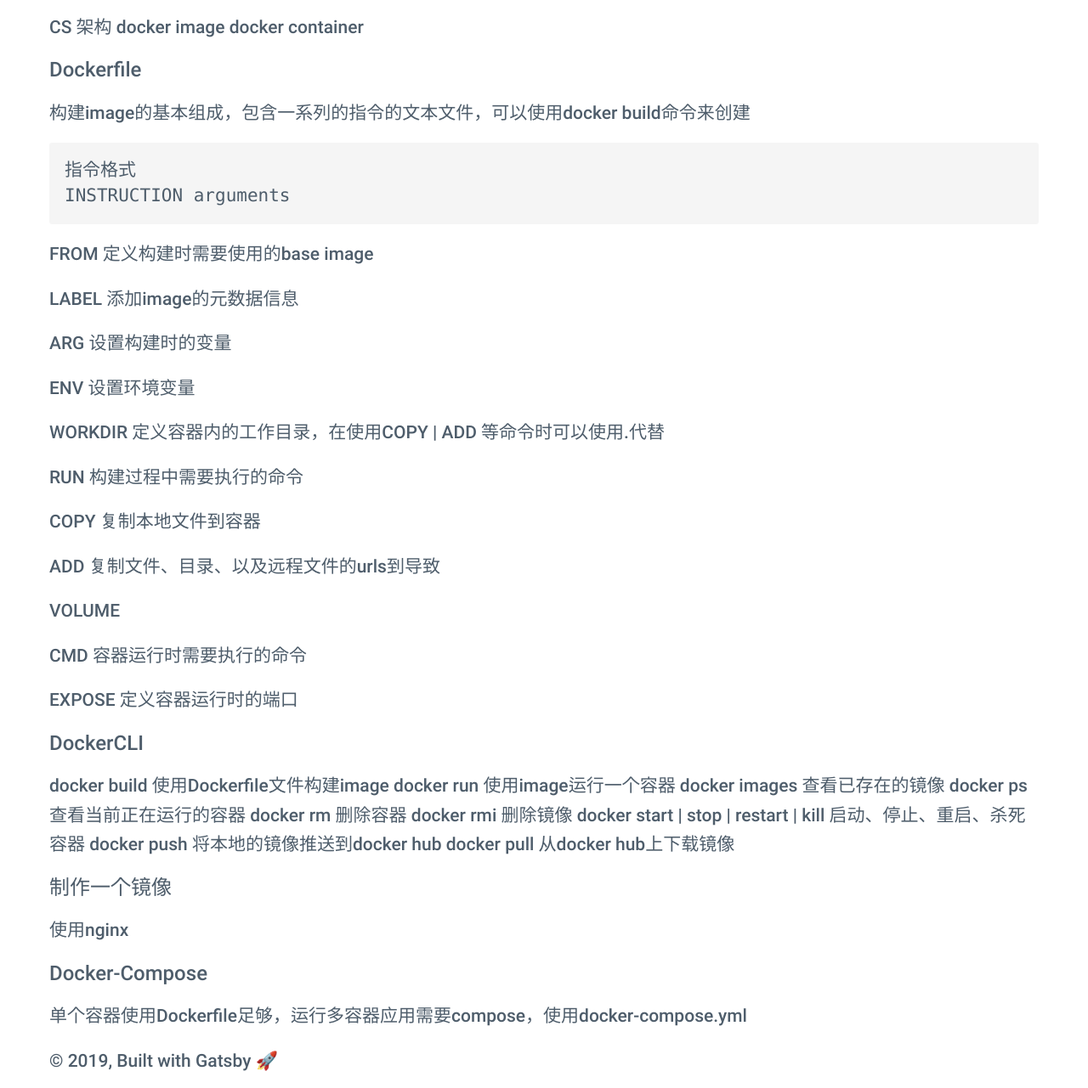
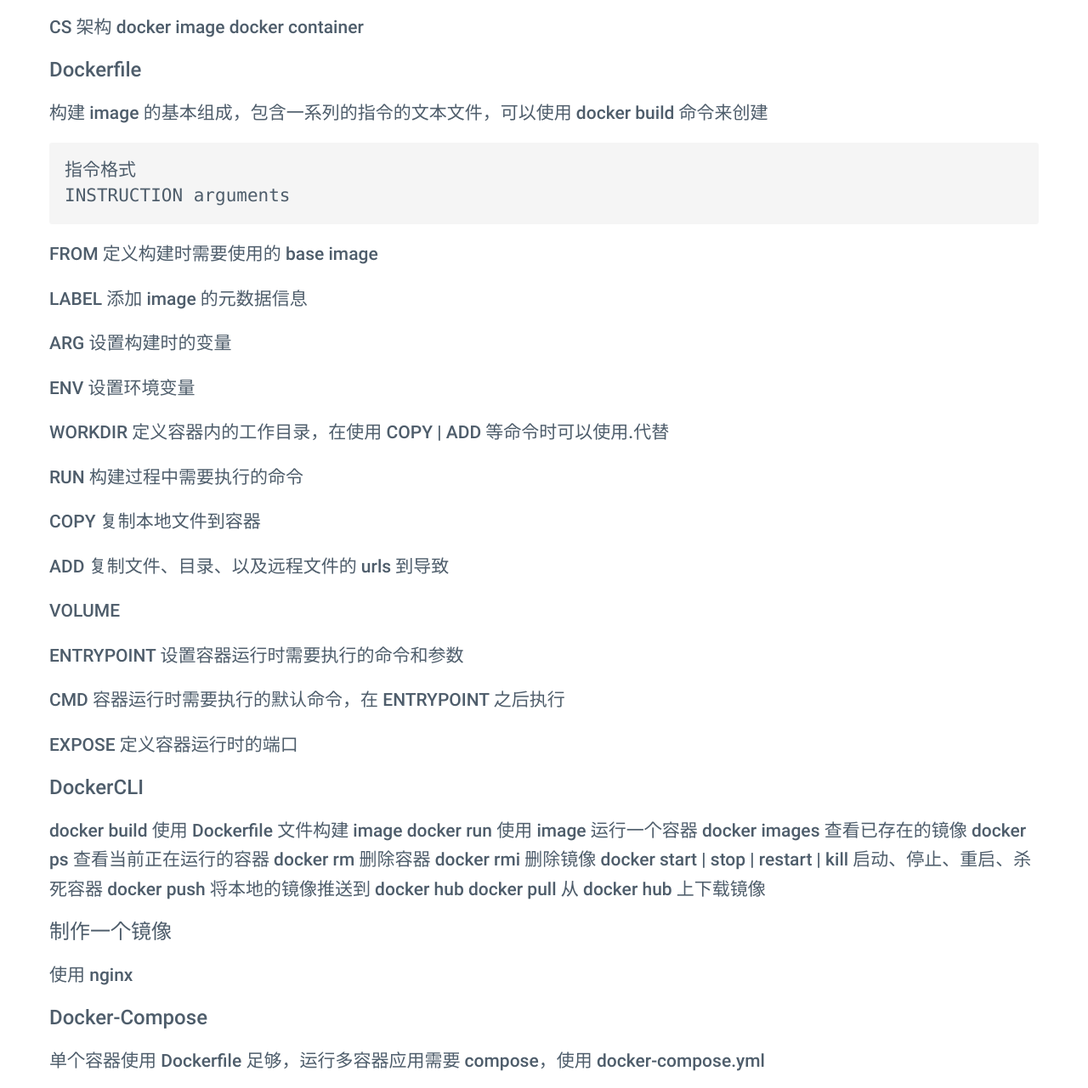
Before and after one commit to violet0sea/the-greate-gatsby, a Gatsby site: page /blog/2019/docker in a window 1280 px wide. Shown: the part 569-1850 px from the top of the page at 85% size. Built offline with nearby package versions, Linux system fonts and the light colour scheme; Gatsby itself is replaced by a stand-in of ours; some packages are replaced by stand-ins of ours; code samples lack their colours.

````diff
--- a/package.json
+++ b/package.json
@@ -50,7 +50,7 @@
     "serve": "gatsby serve",
     "prettier": "prettier --write src/**/*.js",
     "lint": "eslint --debug src/",
-    "lint:write": "eslint --debug src/ --fix",
+    "lint:write": "eslint src/ --fix",
     "test": "echo \"Write tests! -> https://gatsby.dev/unit-testing\""
   },
   "husky": {
--- a/src/pages/blog/2019/docker.md
+++ b/src/pages/blog/2019/docker.md
@@ -8,7 +8,7 @@
 
 Docker 采用虚拟化技术（操作系统虚拟化），可以让开发人员在 Container 里开发，部署，运行应用。将开发代码与环境隔离，在隔离容器中运行，避免了由于环境问题导致的各类问题
 
-思路 构建一个image ---> 在container里运行 ---> 对image和container进行管理
+思路 构建一个 image ---> 在 container 里运行 ---> 对 image 和 container 进行管理
 
 ### 特点
 
@@ -18,9 +18,9 @@
 性能高开销小
 
 ### 应用场景
+
 自动化部署
 微服务
-
 
 ### docker Engine
 
@@ -29,38 +29,43 @@
 docker container
 
 #### Dockerfile
-构建image的基本组成，包含一系列的指令的文本文件，可以使用docker build命令来创建
+
+构建 image 的基本组成，包含一系列的指令的文本文件，可以使用 docker build 命令来创建
+
 ```
 指令格式
 INSTRUCTION arguments
 ```
 
-* FROM 定义构建时需要使用的base image
-* LABEL 添加image的元数据信息
-* ARG 设置构建时的变量
-* ENV 设置环境变量
-* WORKDIR 定义容器内的工作目录，在使用COPY | ADD 等命令时可以使用.代替
-* RUN 构建过程中需要执行的命令
-* COPY 复制本地文件到容器
-* ADD 复制文件、目录、以及远程文件的urls到导致
-* VOLUME
-* CMD 容器运行时需要执行的命令
-* EXPOSE 定义容器运行时的端口
+- FROM 定义构建时需要使用的 base image
+- LABEL 添加 image 的元数据信息
+- ARG 设置构建时的变量
+- ENV 设置环境变量
+- WORKDIR 定义容器内的工作目录，在使用 COPY | ADD 等命令时可以使用.代替
+- RUN 构建过程中需要执行的命令
+- COPY 复制本地文件到容器
+- ADD 复制文件、目录、以及远程文件的 urls 到导致
+- VOLUME
+- ENTRYPOINT 设置容器运行时需要执行的命令和参数
+- CMD 容器运行时需要执行的默认命令，在 ENTRYPOINT 之后执行
+- EXPOSE 定义容器运行时的端口
 
 #### DockerCLI
 
-docker build 使用Dockerfile文件构建image
-docker run 使用image运行一个容器
+docker build 使用 Dockerfile 文件构建 image
+docker run 使用 image 运行一个容器
 docker images 查看已存在的镜像
 docker ps 查看当前正在运行的容器
 docker rm 删除容器
 docker rmi 删除镜像
 docker start | stop | restart | kill 启动、停止、重启、杀死容器
-docker push 将本地的镜像推送到docker hub
-docker pull 从docker hub上下载镜像
+docker push 将本地的镜像推送到 docker hub
+docker pull 从 docker hub 上下载镜像
 
 #### 制作一个镜像
-1. 使用nginx
+
+1. 使用 nginx
 
 #### Docker-Compose
-单个容器使用Dockerfile足够，运行多容器应用需要compose，使用docker-compose.yml
+
+单个容器使用 Dockerfile 足够，运行多容器应用需要 compose，使用 docker-compose.yml
--- a/src/pages/blog/nicelinks.md
+++ b/src/pages/blog/nicelinks.md
@@ -26,9 +26,15 @@
 
 - 📜 [using-font-face](https://css-tricks.com/snippets/css/using-font-face/)
 
+##### Node
+
+- 📜 [node-js-child-processes](https://medium.freecodecamp.org/node-js-child-processes-everything-you-need-to-know-e69498fe970a)
+- 📜 [node-js-cluster](https://medium.freecodecamp.org/scaling-node-js-applications-8492bd8afadc)
+
 ##### 工具
 
 - 📜 [deploy-your-create-react-app-with-docker-and-ngnix](https://medium.com/yld-engineering-blog/deploy-your-create-react-app-with-docker-and-ngnix-653e94ffb537)
+- 📜 [using-docker-for-nodejs-in-development-and-production](https://dev.to/alex_barashkov/using-docker-for-nodejs-in-development-and-production-3cgp)
   使用 docker 制作 CRA 的 image
 - 📜 [how-to-combine-webpack-4-and-babel-7-to-create-a-fantastic-react-app](https://medium.freecodecamp.org/how-to-combine-webpack-4-and-babel-7-to-create-a-fantastic-react-app-845797e036ff)
   一个细致入微的讲解 webpack4、babel 和 react 结合构建开发项目的过程
````
Also changed, not shown: src/components/image.js (+5 -5 lines), src/components/seo.js (+10 -10 lines), src/pages/404.js (+5 -5 lines).
